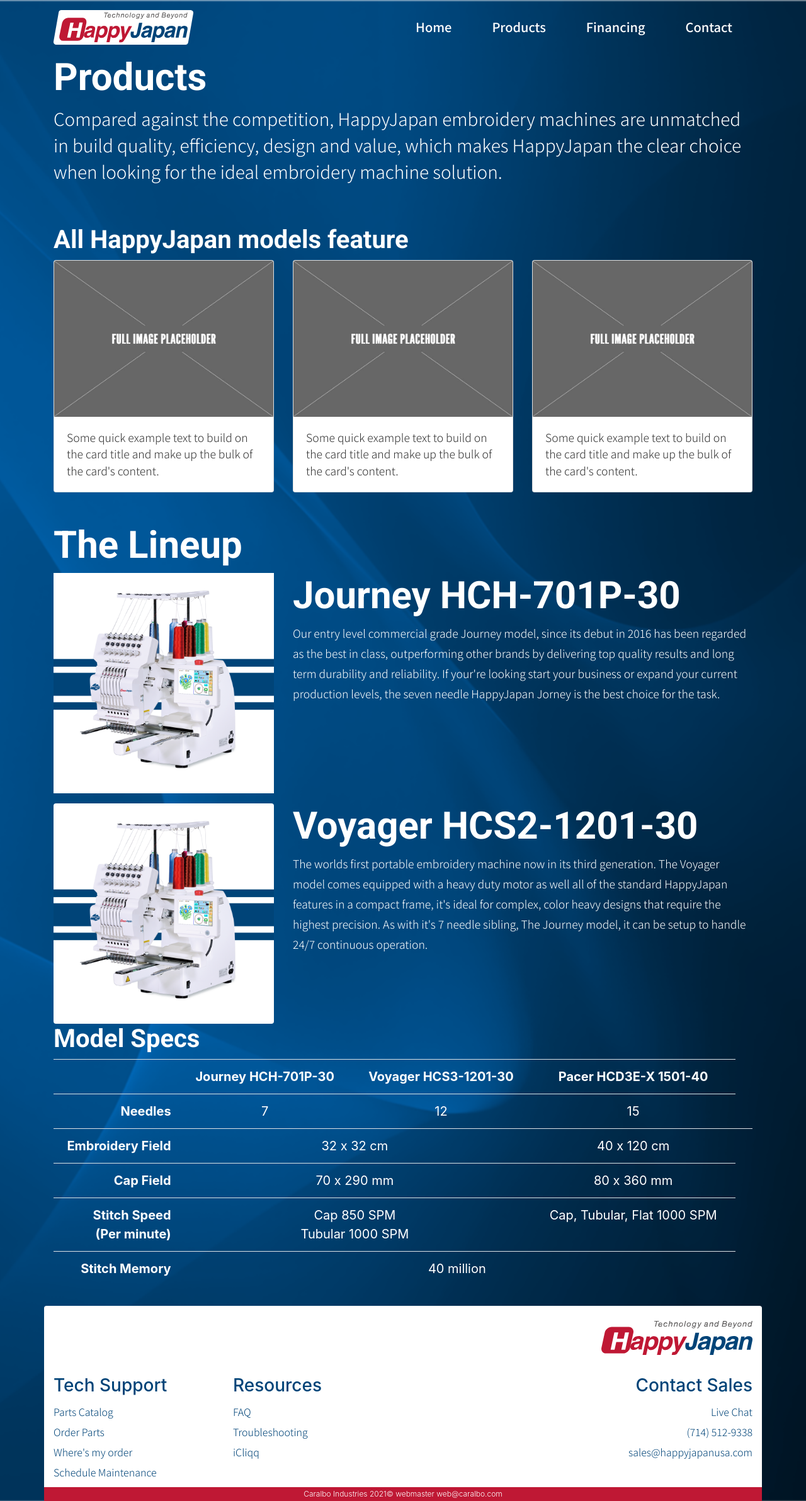
After one commit to phatwhalemedia/happyjapanusa, a PHP site: page /products.php in a window 1280 px wide. The commit adds this page. Shown: the whole page at 63% size. Run offline with PHP 8.4, Linux system fonts and the light colour scheme; some libraries are stand-ins or nearby versions.

Commit message:
Added products.php, minor layout changes

```diff
--- a/nav.php
+++ b/nav.php
@@ -1,3 +1,4 @@
+<body>
 <nav class="navbar navbar-expand-md navbar-custom">
     <div class="container main-content">
         <img src="./images/happyjapanlogo.svg" class="navlogo" alt="">
@@ -7,7 +8,7 @@
         <div class="collapse navbar-collapse" id="navbarNavAltMarkup">
             <div class="navbar-nav ml-auto">
                 <a class="nav-item nav-link align-self-center" href="index.php">Home</a>
-                <a class="nav-item nav-link align-self-center" href="features.php">Products</a>
+                <a class="nav-item nav-link align-self-center" href="products.php">Products</a>
                 <a class="nav-item nav-link align-self-center" href="financing.php">Financing</a>
                 <a class="nav-item nav-link align-self-center" href="contact.php">Contact</a>
             </div>
--- /dev/null
+++ b/products.php
@@ -0,0 +1,108 @@
+<?php
+define ('PAGE_TITLE', 'HappyJapan|Products');
+require_once ("header.php");
+require_once ("nav.php");
+?>
+<div class="container main-content">
+	<div class="row">
+		<div class="col-12 pb-5">
+			<h1>Products</h1>
+			<p class="promotext">Compared against the competition, HappyJapan embroidery machines are unmatched in build quality, efficiency, design and value, which makes HappyJapan the clear choice when looking for the ideal embroidery machine solution.</p>
+		</div>
+	</div>
+	<div class="row">
+		<div class="col-12 pb-5">
+			<h2>All HappyJapan models feature</h2>
+			<div class="card-deck">
+			<div class="card" style="width: 20rem;">
+			    <img src="./images/placeholder.jfif" class="card-img-top" alt="...">
+		  		<div class="card-body">
+		    	<p class="card-text">Some quick example text to build on the card title and make up the bulk of the card's content.</p>
+		  		</div>
+			</div>
+			<div class="card" style="width: 20rem;">
+			    <img src="./images/placeholder.jfif" class="card-img-top" alt="...">
+		  		<div class="card-body">
+		    	<p class="card-text">Some quick example text to build on the card title and make up the bulk of the card's content.</p>
+		  		</div>
+			</div>
+			<div class="card" style="width: 20rem;">
+			    <img src="./images/placeholder.jfif" class="card-img-top" alt="...">
+		  		<div class="card-body">
+		    	<p class="card-text">Some quick example text to build on the card title and make up the bulk of the card's content.</p>
+		  		</div>
+			</div>
+		</div>
+		</div>
+	</div>
+	<h1>The Lineup</h1>
+	<div class="d-flex justify-content-between row pb-3">
+		<div class="rounded col-4">
+			<img class="img-fluid product-image" src="./images/HCH701P30comp.png" alt="">
+		</div>
+		<div class="rounded col-8">
+			<h1 class="text-white">Journey HCH-701P-30</h1>
+			<p class="text-description product-description">Our entry level commercial grade Journey model, since its debut in 2016 has been regarded as the best in class, outperforming other brands by delivering top quality results and long term durability and reliability. If your're looking start your business or expand your current production levels, the seven needle HappyJapan Jorney is the best choice for the task.</p>
+		</div>
+	</div>
+	<div class="d-flex justify-content-between row">
+		<div class="rounded col-4">
+			<img class="rounded img-fluid product-image" src="./images/HCH701P30comp.png" alt="">
+		</div>
+		<div class="rounded col-8">
+			<h1 class="text-white">Voyager HCS2-1201-30</h1>
+			<p class="text-description product-description">The worlds first portable embroidery machine now in its third generation. The Voyager model comes equipped with a heavy duty motor as well all of the standard HappyJapan features in a compact frame, it's ideal for complex, color heavy designs that require the highest precision. As with it's 7 needle sibling, The Journey model, it can be setup to handle 24/7 continuous operation.     </p>
+		</div>
+	</div>
+	<div class="row">
+		<div class="col-12">
+			<h2>Model Specs</h2>
+			<table class="table text-white">
+				<tbody>
+					<tr>
+						<th></th>
+						<th>Journey HCH-701P-30</th>
+						<th>Voyager HCS3-1201-30</th>
+						<th>Pacer HCD3E-X 1501-40</H></th>
+					</tr>
+					<tr>
+						<th class="vertical-header">Needles</th>
+						<td>7</td>
+						<td>12</td>
+						<td>15</td>
+					</tr>
+					<tr>
+						<th class="vertical-header">Embroidery Field</th>
+						<td colspan="2">32 x 32 cm</td>
+						<td>40 x 120 cm</td>
+						<td></td>
+					</tr>
+					<tr>
+						<th class="vertical-header">Cap Field</th>
+						<td colspan="2">70 x 290 mm</td>
+						<td>80 x 360 mm</td>
+					</tr>
+					<tr>
+						<th class="vertical-header">Stitch Speed<br>(Per minute)</th>
+						<td colspan="2">
+							Cap 850 SPM<br>Tubular 1000 SPM
+						</td>
+						<td>
+							Cap, Tubular, Flat 1000 SPM
+						</td>
+					</tr>
+					<tr>
+						<th class="vertical-header">Stitch Memory</th>
+						<td colspan="3">40 million</td>
+					</tr>
+				</tbody>
+			</table>
+
+		</div>
+	</div>
+</div>
+<?php require("footer.php"); ?>
+    <script src="./vendor/twbs/bootstrap/dist/js/bootstrap.bundle.min.js"></script>
+    <script src="./js/jquery.animations.js"></script>
+</body>
+</html>
--- a/style.css
+++ b/style.css
@@ -32,6 +32,7 @@
     font-size: .75rem;
     font-weight: 300;
 }
+
 a {
 	color: white;
 }
@@ -40,6 +41,9 @@
 	font-family: "Noto Sans JP", sans-serif;
     font-size: 1.1rem;
     font-weight: 300;
+}
+.card-text{
+    color: #333333;
 }
 
 .contact-info {
@@ -51,7 +55,17 @@
     font-size: 2.5rem;
 }
 
-footer {
+.product-description {
+    line-height: 2rem;
+    color: white;
+}
+
+.product-banner {
+    background-color: #ffffff;
+}
+
+.product-image {
+    width: 100%;
 }
 
 .navbar {
@@ -75,6 +89,10 @@
 	color: #004478;
 }
 
+.text-blue {
+    color: #004478;
+}
+
 .footer-txt-color a {
 	color: #004478;
 }
@@ -82,14 +100,17 @@
 .webmaster-info {
     background-color: #bf1834;
 }
+
 .navbar {
     padding-top: 1rem;
     padding-bottom: 1rem;
 }
+
 .promotext{
     font-weight: 300;
     font-size: 1.75rem;
 }
+
 .navbar-expand-md .navbar-nav .nav-link {
     font-family: "Noto Sans JP", sans-serif;
     font-size:1.25rem;
@@ -107,18 +128,32 @@
     transition: 0.5s;
 }
 
+th, tr, td {
+    text-align: center;
+}
+
+th.vertical-header {
+    text-align: right;
+    padding-left: 0;
+}
+
+table { font-size: 1.25rem;
+ color: white; }
+
 ul li {
     font-family: "Noto Sans JP", sans-serif;
-    font-size: 1..1rem;
+    font-size: 1rem;
     line-height: 4rem;
 }
 
 ::marker {
     color: #bf1834;
 }
+
 .footerheader{
 padding: 0;
 }
+
 .footerlogo {
     width: 240px;
 }
@@ -137,10 +172,11 @@
     line-height: 2rem;
 }
 
-.rotateimg90{
+/*.rotateimg90{
   -webkit-transform:rotate(90deg);
   -moz-transform: rotate(90deg);
   -ms-transform: rotate(90deg);
   -o-transform: rotate(90deg);
   transform: rotate(90deg);
 }
+*/
```
Also changed, not shown: contact.php (+3 -5 lines), index.php (+4 -4 lines), header.php (line endings or trailing spaces), images/HCH701P30comp.png (added), images/hch701p30.png (added), images/placeholder.jfif (added).
